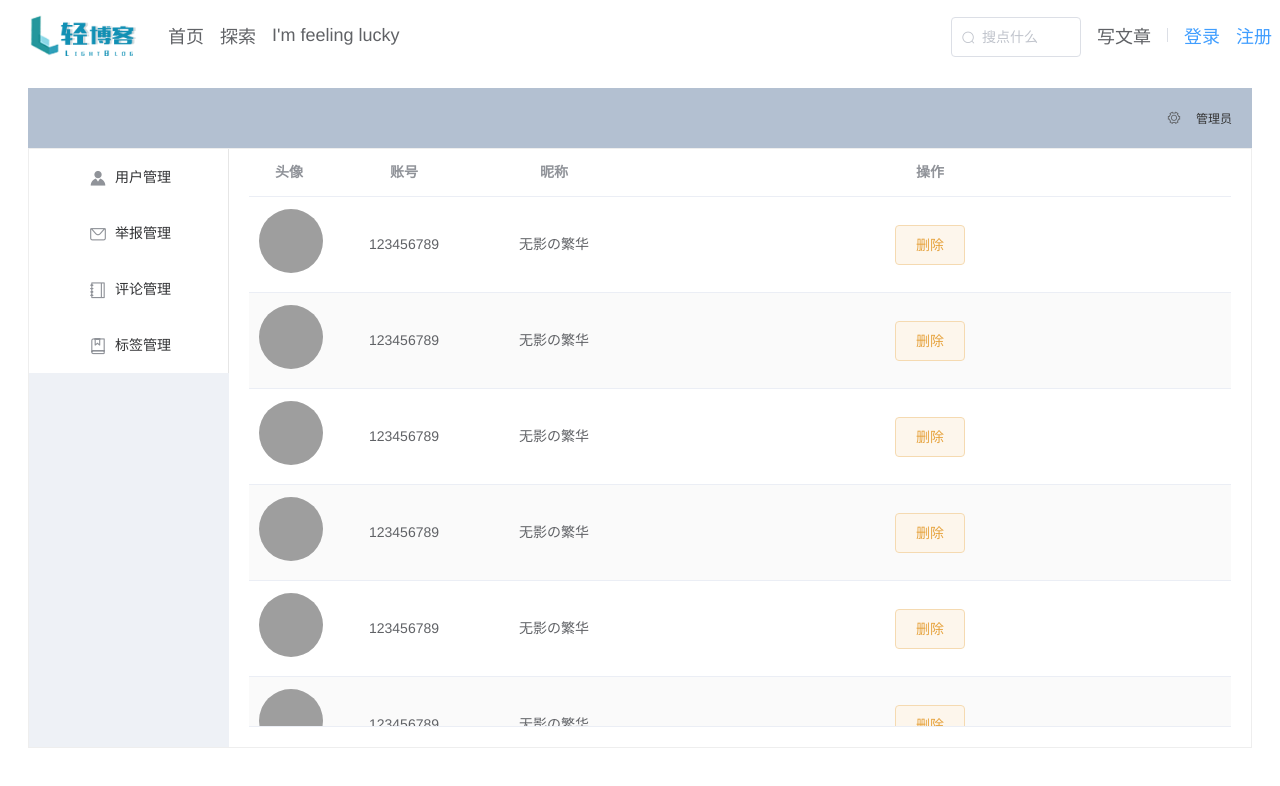
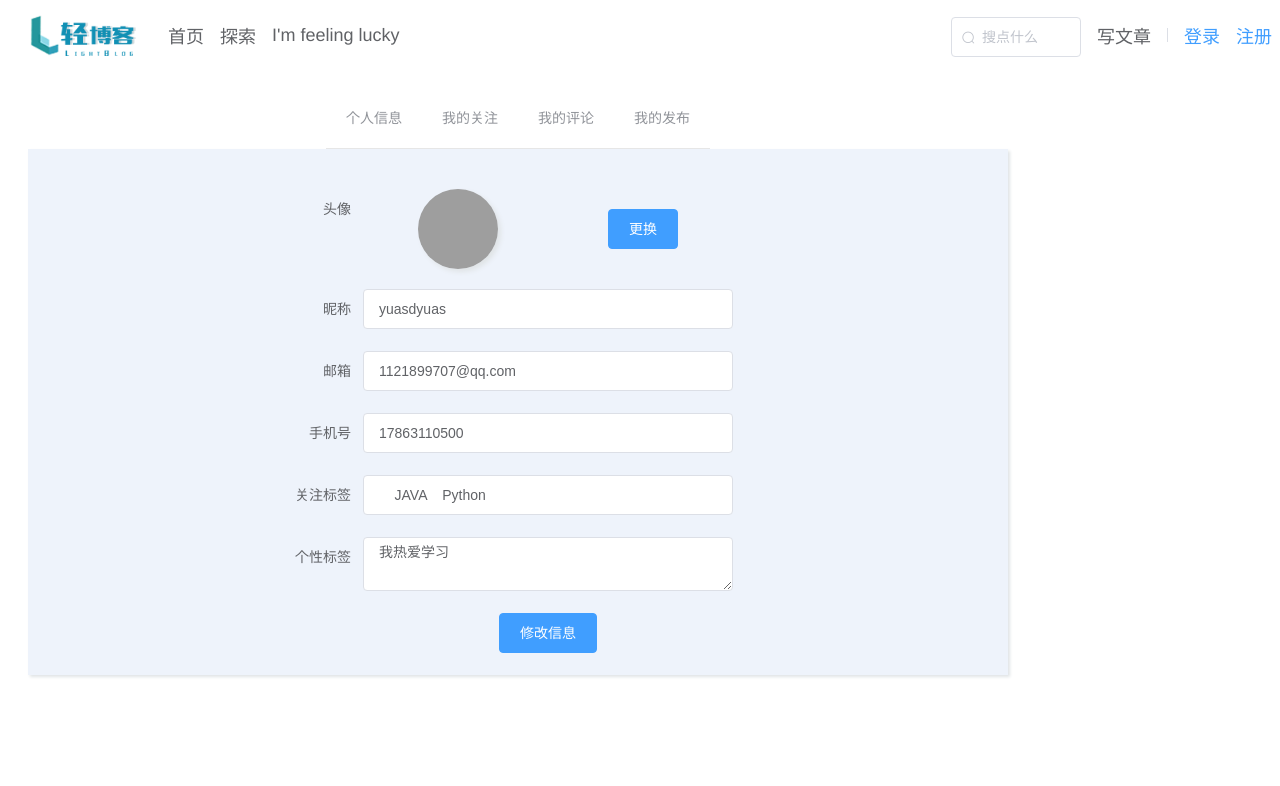
Before and after one commit to lxdlam/lightblog, a Vue app: page /test in a window 1280 px wide. Shown: the top 786 px of the page. Built offline with nearby package versions, Linux system fonts and the light colour scheme; grey boxes are pictures that could not be loaded; a web font is replaced by a local one.

Commit message:
Finish PersonalMenu function and PersonalInformation function

```diff
--- /dev/null
+++ b/src/components/Auth/Personal/Menu.vue
@@ -0,0 +1,117 @@
+<template>
+  <div id="menu">
+    <div id="tabs">
+      <el-menu
+        :default-active="activeIndex"
+        class="el-menu-demo"
+        mode="horizontal"
+        @select="handleSelect"
+        :style="{ 'align-items': 'justify' }"
+      >
+        <el-menu-item index="1">个人信息</el-menu-item>
+        <el-menu-item index="2">我的关注</el-menu-item>
+        <el-menu-item index="3">我的评论</el-menu-item>
+        <el-menu-item index="4">我的发布</el-menu-item>
+      </el-menu>
+    </div>
+    <div id="container">
+      <template v-if="infoLoad">
+        <PersonalInformation />
+      </template>
+      <template v-else-if="attentionLoad">
+        <PersonalAttention />
+      </template>
+      <template v-else-if="commentLoad">
+        <PersonalComment />
+      </template>
+      <template v-else-if="articleLoad">
+        <PersonalArticle />
+      </template>
+    </div>
+  </div>
+</template>
+
+<script>
+import PersonalInformation from "@/components/Auth/Personal/PersonalInformation";
+import PersonalAttention from "@/components/Auth/Personal/PersonalAttention";
+import PersonalComment from "@/components/Auth/Personal/PersonalComment";
+import PersonalArticle from "@/components/Auth/Personal/PersonalArticle";
+export default {
+  name: "Menu",
+  props: {},
+  data() {
+    return {
+      infoLoad: true,
+      attentionLoad: false,
+      commentLoad: false,
+      articleLoad: false
+    };
+  },
+  components: {
+    // 在这里加载你的组件
+    PersonalInformation,
+    PersonalAttention,
+    PersonalComment,
+    PersonalArticle
+  },
+  methods: {
+    handleSelect(key) {
+      //   console.log(key, keyPath);
+      if (key == 1) {
+        this.infoLoad = true;
+        this.attentionLoad = false;
+        this.commentLoad = false;
+        this.articleLoad = false;
+      } else if (key == 2) {
+        this.infoLoad = false;
+        this.attentionLoad = true;
+        this.commentLoad = false;
+        this.articleLoad = false;
+      } else if (key == 3) {
+        this.infoLoad = false;
+        this.attentionLoad = false;
+        this.commentLoad = true;
+        this.articleLoad = false;
+      } else if (key == 4) {
+        this.infoLoad = false;
+        this.attentionLoad = false;
+        this.commentLoad = true;
+        this.articleLoad = false;
+      }
+    }
+  },
+  mounted: function() {}
+};
+</script>
+
+}
+
+<style scoped>
+#menu {
+  width: 980px;
+  height: 700px;
+  max-width: 1280px;
+  /* background-color: blue; */
+  /* margin-top: -10px; */
+}
+#tabs {
+  width: 100%;
+  /* height: 80px; */
+  display: flex;
+  justify-content: center;
+  /* background-color: aqua; */
+  color: Transparent;
+  /* margin-bottom: 10px; */
+}
+#tabs h3 {
+  color: #303133;
+}
+#container {
+  width: 100%;
+  /* height: 100%; */
+  /* margin-top: 10px; */
+  padding-top: 20px;
+  background-color: #eef3fb;
+  box-shadow: 2px 2px 3px 0px #e0e4e6;
+}
+</style>
--- /dev/null
+++ b/src/components/Auth/Personal/PersonalArticle.vue
@@ -0,0 +1,24 @@
+<template>
+  <div id="personal-article">
+    这是我发布的文章
+  </div>
+</template>
+
+<script>
+export default {
+  name: "PersonalArticle",
+  props: {},
+  data() {
+    return {};
+  },
+  components: {
+    // 在这里加载你的组件
+  },
+  methods: {},
+  mounted: function() {}
+};
+</script>
+
+}
+
+<style scoped></style>
--- /dev/null
+++ b/src/components/Auth/Personal/PersonalAttention.vue
@@ -0,0 +1,24 @@
+<template>
+  <div id="personal-attention">
+    这是我的关注
+  </div>
+</template>
+
+<script>
+export default {
+  name: "PersonalAttention",
+  props: {},
+  data() {
+    return {};
+  },
+  components: {
+    // 在这里加载你的组件
+  },
+  methods: {},
+  mounted: function() {}
+};
+</script>
+
+}
+
+<style scoped></style>
--- /dev/null
+++ b/src/components/Auth/Personal/PersonalComment.vue
@@ -0,0 +1,24 @@
+<template>
+  <div id="personal-comment">
+    这是我的评论
+  </div>
+</template>
+
+<script>
+export default {
+  name: "PersonalComment",
+  props: {},
+  data() {
+    return {};
+  },
+  components: {
+    // 在这里加载你的组件
+  },
+  methods: {},
+  mounted: function() {}
+};
+</script>
+
+}
+
+<style scoped></style>
--- /dev/null
+++ b/src/components/Auth/Personal/PersonalInformation.vue
@@ -0,0 +1,160 @@
+<template>
+  <div id="personal-information">
+    <div id="form">
+      <el-form ref="form" :model="form" label-width="80px">
+        <div id="img-line">
+          <el-form-item label="头像">
+            <div id="img-border">
+              <img id="img-bar" v-bind:src="form.img" alt="" />
+              <el-button type="primary" @click="changeImg">更换</el-button>
+              <!-- <el-input v-model="form.img"></el-input> -->
+            </div>
+          </el-form-item>
+        </div>
+        <el-form-item label="昵称">
+          <el-input v-model="form.nickname"></el-input>
+        </el-form-item>
+        <el-form-item label="邮箱">
+          <el-input v-model="form.email"></el-input>
+        </el-form-item>
+        <el-form-item label="手机号">
+          <el-input v-model="form.phone"></el-input>
+        </el-form-item>
+        <el-form-item label="关注标签">
+          <el-input v-model="form.label"></el-input>
+        </el-form-item>
+        <el-form-item label="个性标签">
+          <el-input type="textarea" v-model="form.desc"></el-input>
+        </el-form-item>
+        <el-form-item>
+          <div id="btn-bar">
+            <el-button type="primary" @click="onSubmit">修改信息</el-button>
+          </div>
+        </el-form-item>
+      </el-form>
+    </div>
+  </div>
+</template>
+
+<script>
+export default {
+  name: "PersonalInformation",
+  props: {},
+  data() {
+    return {
+      form: {
+        img: "",
+        nickname: "",
+        email: "",
+        phone: 0,
+        label: "",
+        desc: "as"
+      },
+      arr: {}
+    };
+  },
+  components: {
+    // 在这里加载你的组件
+  },
+  methods: {
+    onSubmit() {
+      console.log("submit!");
+    },
+    changeImg() {}
+  },
+  mounted: function() {
+    let userInfo = {
+      response_time: 1560310151961,
+      code: 0,
+      msg: "success",
+      data: {
+        user_id: 1,
+        account: "liysuzy",
+        nickname: "yuasdyuas",
+        email: "1121899707@qq.com",
+        phone: "17863110500",
+        avatar_lg:
+          "https://vblogstore-1257377207.cos.ap-chengdu.myqcloud.com/image/d5f3357ae0ef7d8fc5787cb3c45dcbe8.png",
+        avatar_md:
+          "https://vblogstore-1257377207.cos.ap-chengdu.myqcloud.com/image/d5f3357ae0ef7d8fc5787cb3c45dcbe8.png",
+        avatar_sm:
+          "https://vblogstore-1257377207.cos.ap-chengdu.myqcloud.com/image/d5f3357ae0ef7d8fc5787cb3c45dcbe8.png",
+        signature: "我热爱学习",
+        interest: [
+          {
+            label_id: 1,
+            label_name: "JAVA"
+          },
+          {
+            label_id: 2,
+            label_name: "Python"
+          }
+        ]
+      }
+    };
+    this.arr = userInfo.data;
+    this.form.img = this.arr.avatar_md;
+    this.form.nickname = this.arr.nickname;
+    this.form.email = this.arr.email;
+    this.form.phone = this.arr.phone;
+    this.form.desc = this.arr.signature;
+    for (let i = 0; i < this.arr.interest.length; i++) {
+      this.form.label =
+        this.form.label + "    " + this.arr.interest[i].label_name;
+    }
+    console.log(this.nickname);
+  }
+};
+</script>
+
+}
+
+<style scoped>
+#personal-information {
+  width: 100%;
+  display: flex;
+  justify-content: center;
+}
+#form {
+  width: 450px;
+  /* background-color: aquamarine; */
+  /* align-self: center; */
+  /* align-items: center; */
+  /* align-content: center; */
+  padding-right: 20px;
+  padding-top: 20px;
+}
+#img-bar {
+  width: 80px;
+  height: 80px;
+  border-radius: 50%;
+  overflow: hidden;
+  /* box-shadow: #606266; */
+  box-shadow: 3px 3px 5px #e0e4e6;
+  /* margin-right: 30px; */
+}
+#img-border {
+  width: 100%;
+  /* background-color: blue; */
+  display: flex;
+  justify-content: space-around;
+  align-items: center;
+}
+#img-line {
+  /* width: 100%; */
+  height: 100px;
+  /* background-color: brown; */
+  text-align: center;
+  /* display: flex; */
+  /* flex-direction: row; */
+  /* justify-content: space-between; */
+  /* align-items: center; */
+}
+#btn-bar {
+  width: 100%;
+  display: flex;
+  justify-content: center;
+  /* padding-right: 20px; */
+  /* background-color: burlywood; */
+}
+</style>
--- a/src/views/Test.vue
+++ b/src/views/Test.vue
@@ -1,16 +1,19 @@
 <template>
   <div id="test-view">
-    <Manager></Manager>
+    <!-- <Manager></Manager> -->
+    <Menu></Menu>
   </div>
 </template>
 
 <script>
+/* eslint-disable */
 import Manager from "./Manager/Manager";
 //import ReadArticle from "@/views/Article/ReadArticle";
+import Menu from "@/components/Auth/Personal/Menu";
 
 export default {
   name: "TestView",
-  components: { Manager },
+  components: { Manager, Menu },
   data: function() {
     return {};
   },
--- a/src/views/Test1.vue
+++ b/src/views/Test1.vue
@@ -3,23 +3,26 @@
     <!-- <InfoArea :random="1" /> -->
     <!-- <InfoArea :search="1" /> -->
     <!-- <ArticleList :authorid="1" :start="0" :end="2"></ArticleList> -->
-    <ReadArticle :article_id="1"></ReadArticle>
+    <!-- <ReadArticle :article_id="1"></ReadArticle> -->
     <!-- <CommentList></CommentList> -->
+    <Menu></Menu>
   </div>
 </template>
 
 <script>
-import InfoArea from "@/components/Article/InfoArea";
+// import InfoArea from "@/components/Article/InfoArea";
 // import ArticleList from "@/components/Article/ArticleList";
-import CommentList from "@/components/Comment/CommentList";
-import ReadArticle from "@/views/Article/ReadArticle";
+// import CommentList from "@/components/Comment/CommentList";
+// import ReadArticle from "@/views/Article/ReadArticle";
+import Menu from "@/components/Auth/Personal/Menu";
 export default {
   name: "Test1View",
   components: {
-    InfoArea,
-    // ArticleList
-    ReadArticle,
-    CommentList
+    // InfoArea,
+    // ArticleList,
+    // ReadArticle,
+    // CommentList,
+    Menu
   },
   data: function() {
     return {
```
Also changed, not shown: 1 other file (tests, documents, lock files or other folders).
